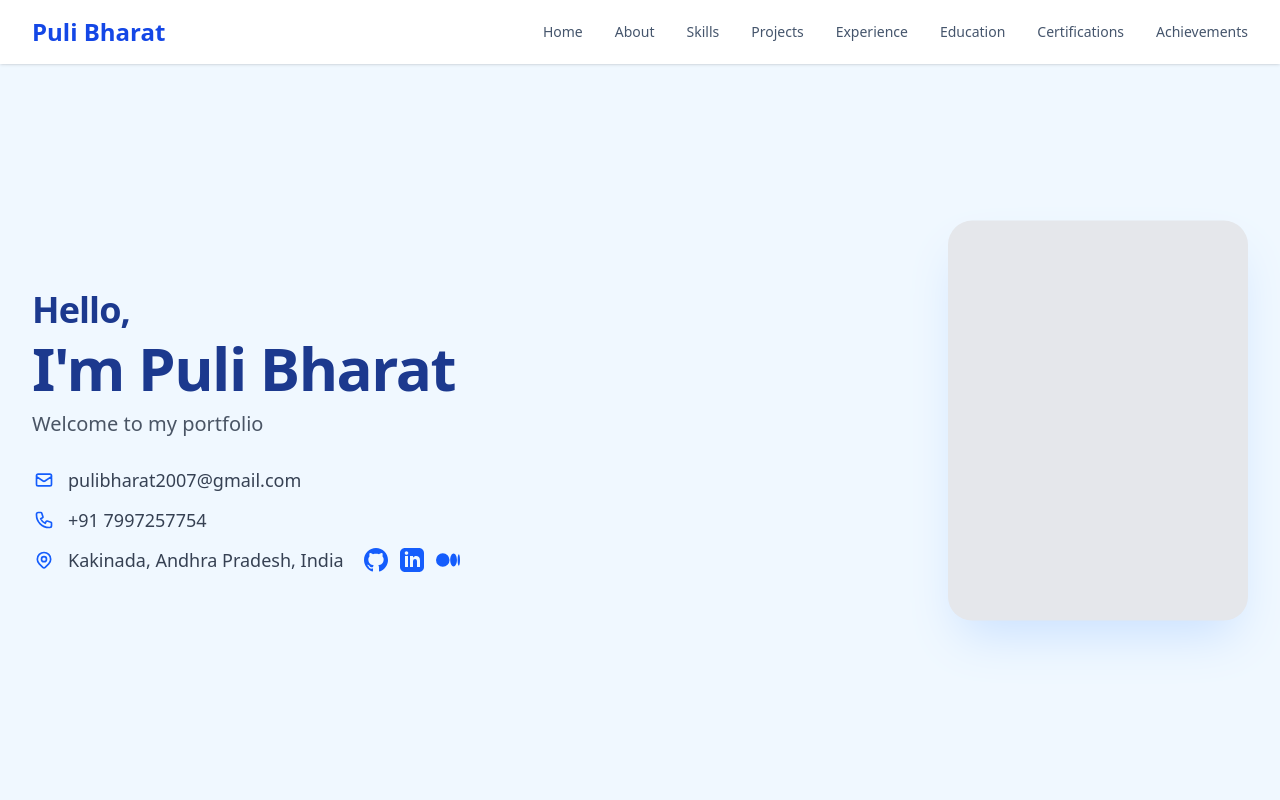
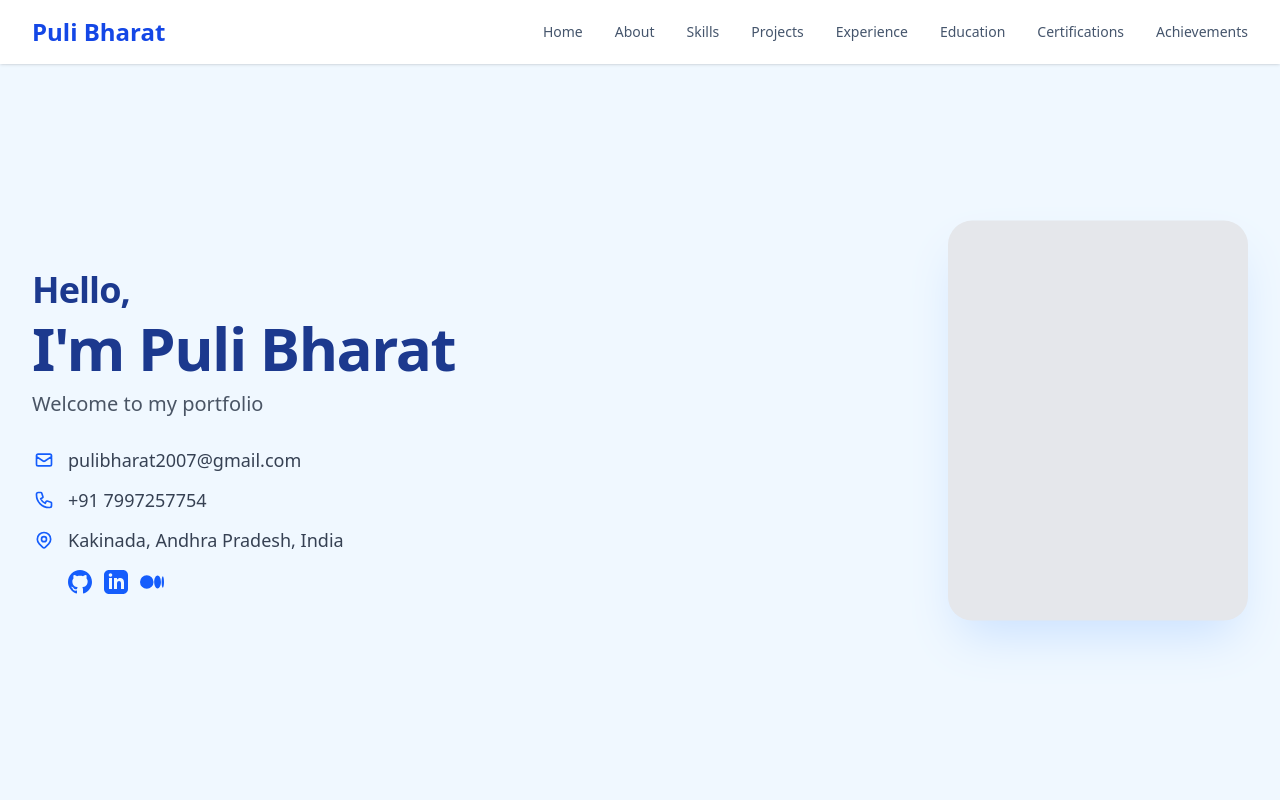
Before and after one commit to pulibharat/portfolio, a Next.js app: page / in a window 1280 px wide. Shown: the top 800 px of the page. Built offline with nearby package versions, Linux system fonts and the light colour scheme.

Commit message:
Refine Hero layout: align social icons with location text

```diff
--- a/src/components/Hero.tsx
+++ b/src/components/Hero.tsx
@@ -67,7 +67,7 @@ export default function Hero() {
               <span className="text-gray-700 text-lg font-medium">+91 7997257754</span>
             </div>
 
-            <div className="flex items-center gap-3 group flex-wrap">
+            <div className="flex items-center gap-3 group">
               <div className="w-6 h-6 flex items-center justify-center text-blue-600">
                  <svg className="w-5 h-5" fill="none" stroke="currentColor" viewBox="0 0 24 24" strokeWidth="2">
                   <path strokeLinecap="round" strokeLinejoin="round" d="M17.657 16.657L13.414 20.9a1.998 1.998 0 01-2.827 0l-4.244-4.243a8 8 0 1111.314 0z" />
@@ -75,9 +75,15 @@ export default function Hero() {
                 </svg>
               </div>
               <span className="text-gray-700 text-lg font-medium">Kakinada, Andhra Pradesh, India</span>
+            </div>
 
-              {/* Social Icons moved here */}
-              <div className="flex gap-3 ml-2">
+            {/* Social Icons */}
+            <motion.div
+              initial={{ opacity: 0 }}
+              animate={{ opacity: 1 }}
+              transition={{ delay: 1 }}
+              className="flex gap-3 pt-1 pl-9"
+            >
               <motion.a whileHover={{ scale: 1.2 }} href="https://github.com/pulibharat" target="_blank" rel="noopener noreferrer" className="text-blue-600">
                 <svg className="w-6 h-6" fill="currentColor" viewBox="0 0 24 24">
                   <path d="M12 0c-6.626 0-12 5.373-12 12 0 5.302 3.438 9.8 8.207 11.387.599.111.793-.261.793-.577v-2.234c-3.338.726-4.033-1.416-4.033-1.416-.546-1.387-1.333-1.756-1.333-1.756-1.089-.745.083-.729.083-.729 1.205.084 1.839 1.237 1.839 1.237 1.07 1.834 2.807 1.304 3.492.997.107-.775.418-1.305.762-1.604-2.665-.305-5.467-1.334-5.467-5.931 0-1.311.469-2.381 1.236-3.221-.124-.303-.535-1.524.117-3.176 0 0 1.008-.322 3.301 1.23.957-.266 1.983-.399 3.003-.404 1.02.005 2.047.138 3.006.404 2.291-1.552 3.297-1.23 3.297-1.23.653 1.653.242 2.874.118 3.176.77.84 1.235 1.911 1.235 3.221 0 4.609-2.807 5.624-5.479 5.921.43.372.823 1.102.823 2.222v 3.293c0 .319.192.694.801.576 4.765-1.589 8.199-6.086 8.199-11.386 0-6.627-5.373-12-12-12z"></path>
@@ -93,8 +99,7 @@ export default function Hero() {
                    <path d="M13.54 12a6.8 6.8 0 01-6.77 6.82A6.8 6.8 0 010 12a6.8 6.8 0 016.77-6.82A6.8 6.8 0 0113.54 12zM20.96 12c0 3.54-1.51 6.42-3.38 6.42-1.87 0-3.39-2.88-3.39-6.42s1.52-6.42 3.39-6.42 3.38 2.88 3.38 6.42M24 12c0 3.17-.53 5.75-1.19 5.75-.66 0-1.19-2.58-1.19-5.75s.53-5.75 1.19-5.75C23.47 6.25 24 8.83 24 12z"/>
                 </svg>
               </motion.a>
-              </div>
-            </div>
+            </motion.div>
           </motion.div>
         </motion.div>
 
```
Lines whose indentation alone changed are shown as unchanged.
